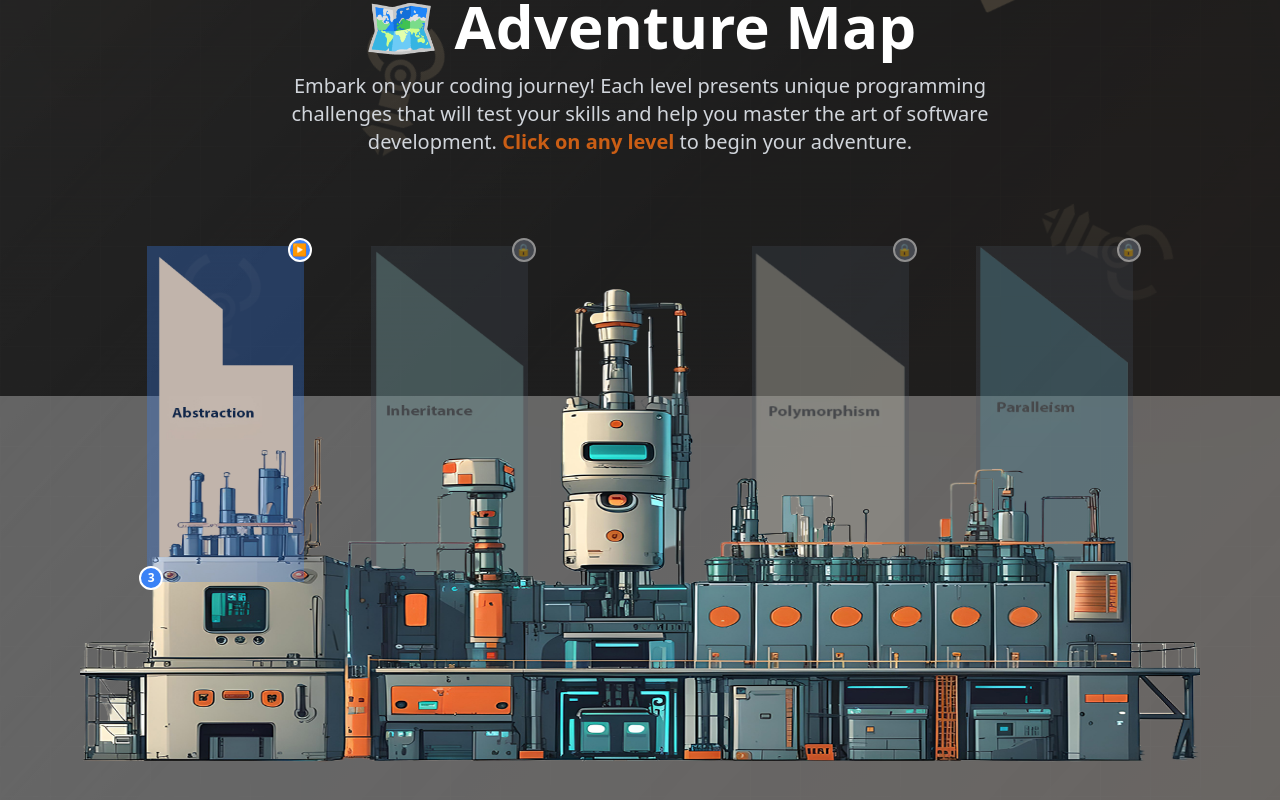
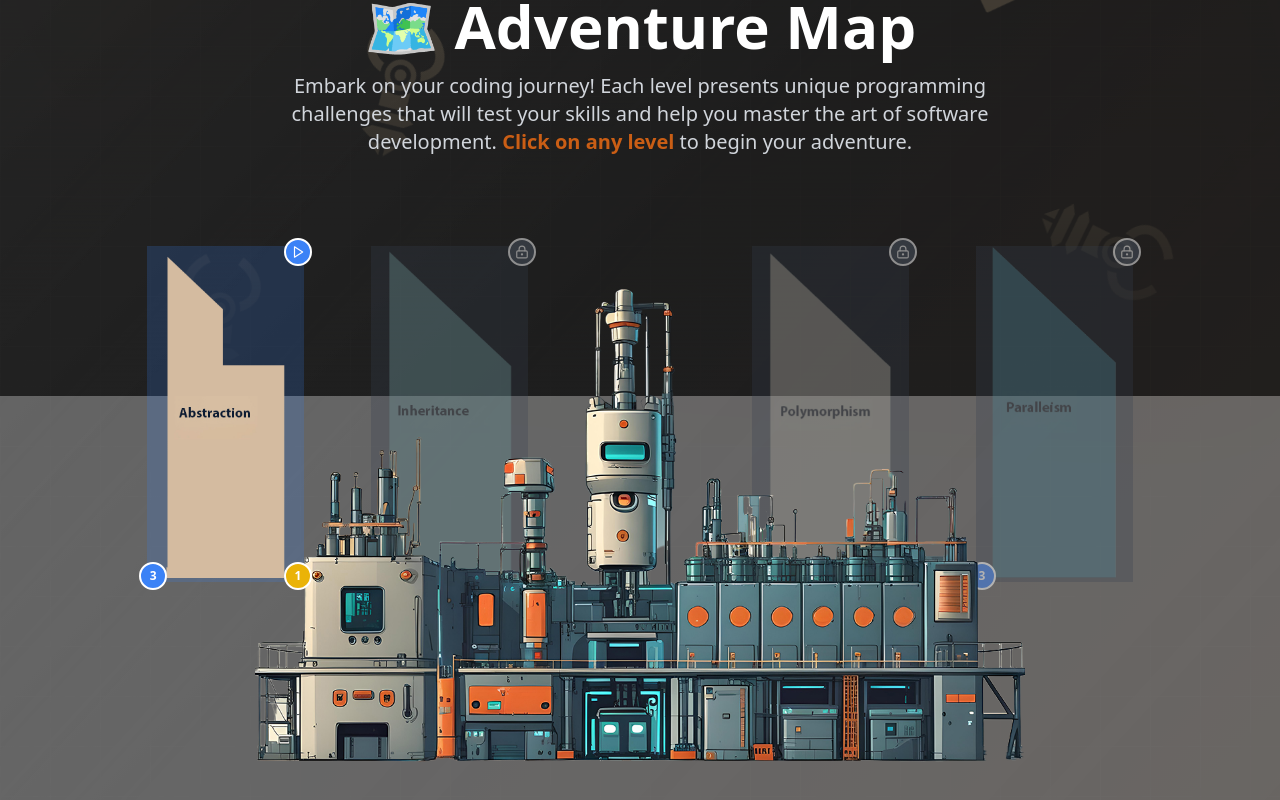
Before and after one commit to abod-haes/OOP-Game, a Next.js app: page /challenges in a window 1280 px wide. Shown: the part 404-1204 px from the top of the page. Built offline with nearby package versions, Linux system fonts and the light colour scheme.

Commit message:
Use local map data and prevent stuck loader

```diff
--- a/src/components/map/map.tsx
+++ b/src/components/map/map.tsx
@@ -1,459 +1,326 @@
 "use client";
+
 import Image from "next/image";
-import React, { useState, useEffect, useCallback } from "react";
-import { motion, AnimatePresence } from "framer-motion";
+import { useCallback, useEffect, useState } from "react";
+import { motion } from "framer-motion";
+import { Check, LockKeyhole, Play } from "lucide-react";
 import { useRouter } from "next/navigation";
 import Loader from "../ui/loader";
 import {
+  getAllLevels,
+  getAllSections,
+  getUserLastLevels,
+  Level,
+  Section,
   sessionUtils,
-  getUserLastLevels,
   UserLevel,
-  getAllLevels,
-  Level,
 } from "@/lib/api/client";
-import { BASE_URL } from "@/app/api-services";
 import { useGameStore } from "@/lib/store";
-
-interface Section {
-  id: string;
-  updatedAt: string | null;
-  deletedAt: string | null;
-  sectionNumber: number;
-  description: string;
-}
 
 interface SectionWithLevels extends Section {
   levels: Level[];
 }
 
-interface ApiResponse {
-  data: Section[];
-  totalCount: number;
-  pageSize: number;
-  pageNumber: number;
-  totalPages: number;
-  nextPage: number | null;
-  previousPage: number | null;
-}
-
 function Map() {
   const router = useRouter();
-  const [selectedLevel, setSelectedLevel] = useState<number | null>(null);
-  const [isLoading, setIsLoading] = useState(false);
-  const [rawSections, setRawSections] = useState<Section[]>([]);
   const [sections, setSections] = useState<SectionWithLevels[]>([]);
-  const [isLoadingSections, setIsLoadingSections] = useState(true);
   const [userLevels, setUserLevels] = useState<UserLevel[]>([]);
-  const [isLoadingUserLevels, setIsLoadingUserLevels] = useState(false);
-  const [allLevels, setAllLevels] = useState<Level[]>([]);
-  const [isLoadingAllLevels, setIsLoadingAllLevels] = useState(false);
   const [userLastLevel, setUserLastLevel] = useState<Level | null>(null);
+  const [selectedSectionId, setSelectedSectionId] = useState<string | null>(null);
+  const [isInitialLoading, setIsInitialLoading] = useState(true);
+  const [loadError, setLoadError] = useState<string | null>(null);
 
-  // Zustand store
   const { setSections: setStoreSections, setUserLevels: setStoreUserLevels } =
     useGameStore();
 
-  const fetchUserLevels = useCallback(async () => {
-    try {
-      setIsLoadingUserLevels(true);
-      const userId = sessionUtils.getUserId();
-
-      if (userId && sessionUtils.isAuthenticated()) {
-        const response = await getUserLastLevels(userId);
-        if (response.success && response.data) {
-          setUserLevels(response.data);
-          setStoreUserLevels(response.data);
-        }
-      }
-    } catch (error) {
-      console.error("Error fetching user levels:", error);
-    } finally {
-      setIsLoadingUserLevels(false);
-    }
-  }, [setStoreUserLevels]);
-
-  const fetchAllLevels = useCallback(async () => {
-    try {
-      setIsLoadingAllLevels(true);
-      const response = await getAllLevels({
-        PageSize: 50, // Get more levels
-        Asc: true, // Ascending order
-      });
-
-      if (response.success && response.data) {
-        setAllLevels(response.data.data);
-      }
-    } catch (error) {
-      console.error("Error fetching all levels:", error);
-    } finally {
-      setIsLoadingAllLevels(false);
-    }
-  }, []);
-
-  // Find user's last level
-  const findUserLastLevel = useCallback(
+  const findUserNextLevel = useCallback(
     (
-      userLevels: UserLevel[],
+      completedLevels: UserLevel[],
       allLevels: Level[],
       sectionsData: SectionWithLevels[]
     ): Level | null => {
-      if (userLevels.length === 0) return null;
+      if (completedLevels.length === 0) {
+        return sectionsData[0]?.levels[0] ?? null;
+      }
 
-      // Find the highest level number among user's completed levels
-      const highestUserLevel = userLevels.reduce((highest, current) => {
-        return current.levelNumber > highest.levelNumber ? current : highest;
+      const orderedCompleted = [...completedLevels].sort((a, b) => {
+        const sectionA =
+          sectionsData.find((section) => section.id === a.sectionId)
+            ?.sectionNumber ?? 0;
+        const sectionB =
+          sectionsData.find((section) => section.id === b.sectionId)
+            ?.sectionNumber ?? 0;
+        return sectionB - sectionA || b.levelNumber - a.levelNumber;
       });
 
-      // Find the next level after the highest completed level
-      const nextLevel = allLevels.find(
+      const highestCompleted = orderedCompleted[0];
+      const nextInSection = allLevels.find(
         (level) =>
-          level.sectionId === highestUserLevel.sectionId &&
-          level.levelNumber === highestUserLevel.levelNumber + 1
+          level.sectionId === highestCompleted.sectionId &&
+          level.levelNumber === highestCompleted.levelNumber + 1
       );
 
-      // If there's a next level in the same section, return it
-      if (nextLevel) return nextLevel;
+      if (nextInSection) return nextInSection;
 
-      // If no next level in same section, find the first level of the next section
       const currentSection = sectionsData.find(
-        (s) => s.id === highestUserLevel.sectionId
+        (section) => section.id === highestCompleted.sectionId
       );
-      if (currentSection) {
-        const nextSection = sectionsData.find(
-          (s) => s.sectionNumber === currentSection.sectionNumber + 1
-        );
-        if (nextSection) {
-          const firstLevelOfNextSection = allLevels.find(
-            (level) =>
-              level.sectionId === nextSection.id && level.levelNumber === 1
-          );
-          if (firstLevelOfNextSection) return firstLevelOfNextSection;
-        }
-      }
+      const nextSection = sectionsData.find(
+        (section) =>
+          section.sectionNumber === (currentSection?.sectionNumber ?? 0) + 1
+      );
 
-      // If no next level found, return the highest completed level
-      const lastCompletedLevel = allLevels.find(
-        (level) => level.id === highestUserLevel.id
+      return (
+        nextSection?.levels[0] ??
+        allLevels.find((level) => level.id === highestCompleted.id) ??
+        null
       );
-      return lastCompletedLevel || null;
     },
     []
   );
 
+  const loadMapData = useCallback(async () => {
+    setIsInitialLoading(true);
+    setLoadError(null);
+
+    try {
+      const userId = sessionUtils.getUserId();
+      const userProgressPromise =
+        userId && sessionUtils.isAuthenticated()
+          ? getUserLastLevels(userId)
+          : Promise.resolve({ success: true, data: [] as UserLevel[] });
+
+      const [sectionsResponse, levelsResponse, progressResponse] =
+        await Promise.all([
+          getAllSections(),
+          getAllLevels({ PageSize: 100, Asc: true }),
+          userProgressPromise,
+        ]);
+
+      if (!sectionsResponse.success || !sectionsResponse.data) {
+        throw new Error("Local sections could not be loaded.");
+      }
+
+      if (!levelsResponse.success || !levelsResponse.data) {
+        throw new Error("Local levels could not be loaded.");
+      }
+
+      const allLevels = levelsResponse.data.data;
+      const completedLevels = progressResponse.data ?? [];
+      const sectionsWithLevels = [...sectionsResponse.data]
+        .sort((a, b) => a.sectionNumber - b.sectionNumber)
+        .map((section) => ({
+          ...section,
+          levels: allLevels
+            .filter((level) => level.sectionId === section.id)
+            .sort((a, b) => a.levelNumber - b.levelNumber),
+        }));
+
+      setSections(sectionsWithLevels);
+      setUserLevels(completedLevels);
+      setStoreUserLevels(completedLevels);
+      setStoreSections(
+        sectionsWithLevels.map((section) => ({
+          sectionId: section.id,
+          sectionNumber: section.sectionNumber,
+          levels: section.levels,
+        }))
+      );
+      setUserLastLevel(
+        findUserNextLevel(completedLevels, allLevels, sectionsWithLevels)
+      );
+    } catch (error) {
+      console.error("Unable to initialize the adventure map:", error);
+      setLoadError(
+        error instanceof Error ? error.message : "Unable to load the map."
+      );
+    } finally {
+      setIsInitialLoading(false);
+    }
+  }, [findUserNextLevel, setStoreSections, setStoreUserLevels]);
+
   useEffect(() => {
-    const fetchSections = async () => {
-      try {
-        const response = await fetch(BASE_URL + "/section/getAll");
-        if (response.ok) {
-          const data: ApiResponse = await response.json();
-          // Sort sections by section number from small to large
-          const sortedSections = data.data.sort(
-            (a, b) => a.sectionNumber - b.sectionNumber
-          );
-          setRawSections(sortedSections);
-        } else {
-          console.error("Failed to fetch sections");
-        }
-      } catch (error) {
-        console.error("Error fetching sections:", error);
-      } finally {
-        setIsLoadingSections(false);
-      }
-    };
+    void loadMapData();
+  }, [loadMapData]);
 
-    fetchSections();
-    fetchUserLevels();
-    fetchAllLevels();
-  }, [fetchUserLevels, fetchAllLevels]);
+  const hasCompletedAllLevelsInSection = (sectionId: string) => {
+    const section = sections.find((item) => item.id === sectionId);
+    if (!section || section.levels.length === 0) return false;
 
-  // Update sections with their levels and find user's last level
-  useEffect(() => {
-    if (allLevels.length > 0 && rawSections.length > 0) {
-      // Add levels to each section
-      const sectionsWithLevels = rawSections.map((section) => ({
-        ...section,
-        levels: allLevels
-          .filter((level) => level.sectionId === section.id)
-          .sort((a, b) => a.levelNumber - b.levelNumber), // Sort levels by level number
-      }));
-      setSections(sectionsWithLevels);
+    return (
+      userLevels.filter((level) => level.sectionId === sectionId).length >=
+      section.levels.length
+    );
+  };
 
-      // Update Zustand store with sections data
-      const storeSectionsData = sectionsWithLevels.map((section) => ({
-        sectionId: section.id,
-        sectionNumber: section.sectionNumber,
-        levels: section.levels,
-      }));
-      setStoreSections(storeSectionsData);
-
-      // Find user's last level
-      const lastLevel = findUserLastLevel(
-        userLevels,
-        allLevels,
-        sectionsWithLevels
-      );
-      setUserLastLevel(lastLevel);
-    }
-  }, [allLevels, userLevels, rawSections, setStoreSections, findUserLastLevel]);
-
-  const handleLevelClick = (sectionId: string, targetLevelId?: string) => {
-    // Check if user is authenticated
+  const handleSectionClick = (sectionId: string, targetLevelId?: string) => {
     if (!sessionUtils.isAuthenticated()) {
-      // If not authenticated, redirect to login page
       router.push("/sign-in");
       return;
     }
 
-    // If authenticated, proceed with level selection
-    setSelectedLevel(parseInt(sectionId));
-    setIsLoading(true);
+    const section = sections.find((item) => item.id === sectionId);
+    if (!section || section.levels.length === 0) return;
 
-    // Determine which level to navigate to
     let levelToNavigate = targetLevelId;
+    const completedInSection = userLevels
+      .filter((level) => level.sectionId === sectionId)
+      .sort((a, b) => b.levelNumber - a.levelNumber);
 
     if (!levelToNavigate) {
-      // If no specific level provided, find the appropriate level for this section
-      const section = sections.find((s) => s.id === sectionId);
-      if (section) {
-        // Check if user has completed this section
-        const hasCompletedSection = userLevels.some(
-          (level) => level.sectionId === sectionId
-        );
-
-        if (hasCompletedSection) {
-          // Find the next level in this section
-          const lastUserLevelInSection = userLevels
-            .filter((level) => level.sectionId === sectionId)
-            .reduce((highest, current) =>
-              current.levelNumber > highest.levelNumber ? current : highest
-            );
-
-          const nextLevel = section.levels.find(
-            (level) =>
-              level.levelNumber === lastUserLevelInSection.levelNumber + 1
-          );
-
-          levelToNavigate = nextLevel?.id || section.levels[0]?.id;
-        } else {
-          // Start from the first level of this section
-          levelToNavigate = section.levels[0]?.id;
-        }
-      }
+      const nextNumber = (completedInSection[0]?.levelNumber ?? 0) + 1;
+      levelToNavigate =
+        section.levels.find((level) => level.levelNumber === nextNumber)?.id ??
+        section.levels[0].id;
     }
 
-    // Fallback to section ID if no level found
-    if (!levelToNavigate) {
-      levelToNavigate = sectionId;
-    }
-
-    setTimeout(() => {
-      router.push(`/${sectionId}/${levelToNavigate}`);
-    }, 1500);
+    setSelectedSectionId(sectionId);
+    router.push(`/${sectionId}/${levelToNavigate}`);
   };
 
-  // Generate map levels from sections data
-  const mapLevels = sections.map((section) => ({
-    id: section.id, // Use UUID for URL navigation
-    sectionNumber: section.sectionNumber, // Keep sectionNumber for display
-    image: `/assets/images/map-${section.sectionNumber}.png`,
-    description: section.description,
-    levels: section.levels,
-  }));
-
-  if (isLoadingSections || isLoadingUserLevels || isLoadingAllLevels) {
+  if (isInitialLoading) {
     return (
-      <div className="relative w-full h-full md:min-h-[60vh] min-h-[40vh] flex items-center justify-center">
+      <div className="relative flex min-h-[40vh] w-full items-center justify-center md:min-h-[60vh]">
         <Loader />
       </div>
     );
   }
 
+  if (loadError) {
+    return (
+      <div className="mx-auto flex min-h-[320px] max-w-xl flex-col items-center justify-center gap-4 text-center text-white">
+        <LockKeyhole className="h-10 w-10 text-metallic-accent" />
+        <p className="text-lg font-medium">The adventure map could not open.</p>
+        <p className="text-sm text-white/60">{loadError}</p>
+        <button
+          type="button"
+          onClick={() => void loadMapData()}
+          className="rounded-lg bg-metallic-accent px-5 py-2.5 font-medium text-white transition hover:bg-metallic-accent/80"
+        >
+          Try again
+        </button>
+      </div>
+    );
+  }
+
   return (
-    <div className="relative w-full h-full md:min-h-[60vh] min-h-[40vh]">
-      <AnimatePresence>{isLoading && <Loader />}</AnimatePresence>
+    <div className="relative min-h-[40vh] w-full md:min-h-[60vh]">
       <motion.div
-        className="relative w-full max-w-[1250px] mx-auto h-full flex justify-center"
+        className="relative mx-auto flex h-full w-full max-w-[1250px] justify-center"
         animate={
-          selectedLevel
-            ? {
-                scale: [1, 2, 2.2],
-                transition: {
-                  duration: 1,
-                  times: [0, 0.8, 1],
-                  ease: "linear",
-                },
-              }
-            : {}
+          selectedSectionId
+            ? { scale: 1.04, opacity: 0.85 }
+            : { scale: 1, opacity: 1 }
         }
+        transition={{ duration: 0.2, ease: "easeOut" }}
       >
         <Image
           src="/assets/images/map-main.png"
-          alt="Map background"
+          alt="RoboRescue adventure map"
           fill
           sizes="(max-width: 768px) 100vw, (max-width: 1200px) 80vw, 1250px"
-          className="z-10 w-full mx-auto"
+          className="z-10 mx-auto w-full object-contain"
+          priority
         />
-        {mapLevels.map((e, index) => {
-          // Check if user has completed this section
-          const hasCompletedSection = userLevels.some(
-            (level) => level.sectionId === e.id
+
+        {sections.map((section, index) => {
+          const hasProgress = userLevels.some(
+            (level) => level.sectionId === section.id
           );
+          const isCurrentSection = userLastLevel?.sectionId === section.id;
+          const previousSection = sections.find(
+            (item) => item.sectionNumber === section.sectionNumber - 1
+          );
+          const canAccess =
+            index === 0 ||
+            Boolean(
+              previousSection &&
+                hasCompletedAllLevelsInSection(previousSection.id)
+            ) ||
+            hasProgress ||
+            isCurrentSection;
 
-          // Get levels for this section
-          const sectionLevels = e.levels;
+          const status =
+            hasCompletedAllLevelsInSection(section.id) && hasProgress
+              ? "completed"
+              : canAccess
+              ? "current"
+              : "locked";
 
-          // Determine section status and styling
-          let sectionStatus = "locked"; // default: gray/locked
-          let overlayClass = "bg-gray-600/50"; // default gray overlay
-          let isClickable = false;
+          const overlayClass =
+            status === "completed"
+              ? "bg-green-500/20"
+              : status === "current"
+              ? "bg-blue-500/20"
+              : "bg-gray-700/55";
 
-          // Check if this is the user's current section (where their last level is)
-          const isUserCurrentSection =
-            userLastLevel && userLastLevel.sectionId === e.id;
-
-          // Check if user has completed ALL levels in a section
-          const hasCompletedAllLevelsInSection = (sectionId: string) => {
-            const section = sections.find((s) => s.id === sectionId);
-            if (!section) return false;
-
-            const sectionLevels = section.levels;
-            const userLevelsInSection = userLevels.filter(
-              (level) => level.sectionId === sectionId
-            );
-
-            // User has completed all levels if they have completed as many levels as the section has
-            const isCompleted =
-              userLevelsInSection.length >= sectionLevels.length;
-
-            return isCompleted;
-          };
-
-          // Check if user has completed ALL levels in the previous section
-          const previousSection = sections.find(
-            (s) => s.sectionNumber === e.sectionNumber - 1
-          );
-          const canAccessThisSection =
-            index === 0 || // First section is always available
-            (previousSection &&
-              hasCompletedAllLevelsInSection(previousSection.id)) || // Can access if previous section is fully completed
-            hasCompletedSection || // Can access if user has any progress in this section
-            isUserCurrentSection; // Can access if this is the user's current section
-
-          if (hasCompletedSection || isUserCurrentSection) {
-            sectionStatus = "completed";
-            overlayClass = "bg-green-500/30"; // green overlay for completed
-            isClickable = true;
-          } else if (canAccessThisSection) {
-            sectionStatus = "current";
-            overlayClass = "bg-blue-500/30"; // blue overlay for current
-            isClickable = true;
-          }
-
-          // If this is the user's current section, highlight it differently
-          if (isUserCurrentSection) {
-            sectionStatus = "current";
-            overlayClass = "bg-yellow-500/30"; // yellow overlay for current user level
-          }
+          const StatusIcon =
+            status === "completed"
+              ? Check
+              : status === "current"
+              ? Play
+              : LockKeyhole;
 
           return (
-            <div
-              key={e.id}
+            <button
+              type="button"
+              key={section.id}
+              aria-label={`${section.description}. ${status}`}
+              disabled={!canAccess || selectedSectionId !== null}
               style={{ left: `${(index + (index > 1 ? 1 : 0.3)) * 20}%` }}
-              className={`group absolute top-[-8%] left-0 w-[14%] h-[70%] ${
-                isClickable ? "cursor-pointer" : "cursor-not-allowed opacity-50"
+              className={`group absolute left-0 top-[-8%] h-[70%] w-[14%] text-left transition-opacity disabled:cursor-not-allowed ${
+                canAccess ? "cursor-pointer" : "opacity-50"
               }`}
-              onClick={
-                isClickable
-                  ? () => {
-                      // If this is the user's current section, navigate to their last level
-                      if (isUserCurrentSection && userLastLevel) {
-                        handleLevelClick(e.id, userLastLevel.id);
-                      } else {
-                        handleLevelClick(e.id);
-                      }
-                    }
-                  : undefined
+              onClick={() =>
+                handleSectionClick(
+                  section.id,
+                  isCurrentSection ? userLastLevel?.id : undefined
+                )
               }
             >
               <Image
-                src={e.image}
-                alt="Map background"
+                src={`/assets/images/map-${section.sectionNumber}.png`}
+                alt=""
                 fill
-                sizes="(max-width: 768px) 14vw, 14vw"
-                className="!w-full mx-auto group-hover:-translate-y-8 transition-all duration-300"
+                sizes="14vw"
+                className="mx-auto !w-full object-contain transition-transform duration-300 group-enabled:group-hover:-translate-y-6"
               />
 
-              {/* Status overlay */}
-              <div
-                className={`absolute top-0 w-full h-[100%] z-20 ${overlayClass} transition-all`}
+              <span
+                className={`absolute top-0 z-20 h-full w-full ${overlayClass} transition-colors`}
               />
 
-              {/* Status indicator */}
-              <div
-                className={`absolute -top-2 -right-2 w-6 h-6 rounded-full border-2 border-white flex items-center justify-center z-30 ${
-                  sectionStatus === "completed"
+              <span
+                className={`absolute -right-2 -top-2 z-30 flex h-7 w-7 items-center justify-center rounded-full border-2 border-white ${
+                  status === "completed"
                     ? "bg-green-500"
-                    : sectionStatus === "current"
+                    : status === "current"
                     ? "bg-blue-500"
-                    : "bg-gray-500"
+                    : "bg-gray-600"
                 }`}
               >
-                <span className="text-white text-xs font-bold">
-                  {sectionStatus === "completed"
-                    ? "✓"
-                    : sectionStatus === "current"
-                    ? "▶"
-                    : "🔒"}
+                <StatusIcon className="h-3.5 w-3.5 text-white" />
+              </span>
+
+              {section.levels.length > 0 && (
+                <span className="absolute -bottom-2 -left-2 z-30 flex h-7 w-7 items-center justify-center rounded-full border-2 border-white bg-blue-500 text-xs font-bold text-white">
+                  {section.levels.length}
                 </span>
-              </div>
-
-              {/* Level count indicator */}
-              {sectionLevels.length > 0 && (
-                <div className="absolute -bottom-2 -left-2 w-6 h-6 bg-blue-500 rounded-full border-2 border-white flex items-center justify-center z-30">
-                  <span className="text-white text-xs font-bold">
-                    {sectionLevels.length}
-                  </span>
-                </div>
               )}
 
-              {/* Current user level indicator */}
-              {isUserCurrentSection && userLastLevel && (
-                <div className="absolute -bottom-2 -right-2 w-6 h-6 bg-yellow-500 rounded-full border-2 border-white flex items-center justify-center z-30">
-                  <span className="text-white text-xs font-bold">
-                    {userLastLevel.levelNumber}
-                  </span>
-                </div>
+              {isCurrentSection && userLastLevel && (
+                <span className="absolute -bottom-2 -right-2 z-30 flex h-7 w-7 items-center justify-center rounded-full border-2 border-white bg-yellow-500 text-xs font-bold text-white">
+                  {userLastLevel.levelNumber}
+                </span>
               )}
 
-              {/* Section name tooltip */}
-              <div className="absolute -bottom-8 left-1/2 transform -translate-x-1/2 bg-black/80 text-white text-xs px-2 py-1 rounded opacity-0 group-hover:opacity-100 transition-opacity z-40 whitespace-nowrap">
-                {e.description.split(" ").slice(0, 3).join(" ")}...
-              </div>
-            </div>
+              <span className="absolute -bottom-9 left-1/2 z-40 -translate-x-1/2 whitespace-nowrap rounded bg-black/80 px-2 py-1 text-xs text-white opacity-0 transition-opacity group-hover:opacity-100">
+                {section.description}
+              </span>
+            </button>
           );
         })}
       </motion.div>
-      <motion.div
-        className="fixed inset-0 pointer-events-none z-50"
-        initial={{ opacity: 0 }}
-        animate={
-          selectedLevel
-            ? {
-                opacity: [0, 0.5, 0.8],
-                background: [
-                  "radial-gradient(circle at center, rgba(255,255,255,0.3) 0%, rgba(255,255,255,0) 100%)",
-                  "radial-gradient(circle at center, rgba(255,255,255,0.5) 0%, rgba(255,255,255,0) 100%)",
-                  "radial-gradient(circle at center, rgba(255,255,255,0.8) 0%, rgba(255,255,255,0) 100%)",
-                ],
-                transition: {
-                  duration: 1,
-                  times: [0, 0.8, 1],
-                  ease: "linear",
-                },
-              }
-            : { opacity: 0 }
-        }
-      />
     </div>
   );
 }
```
